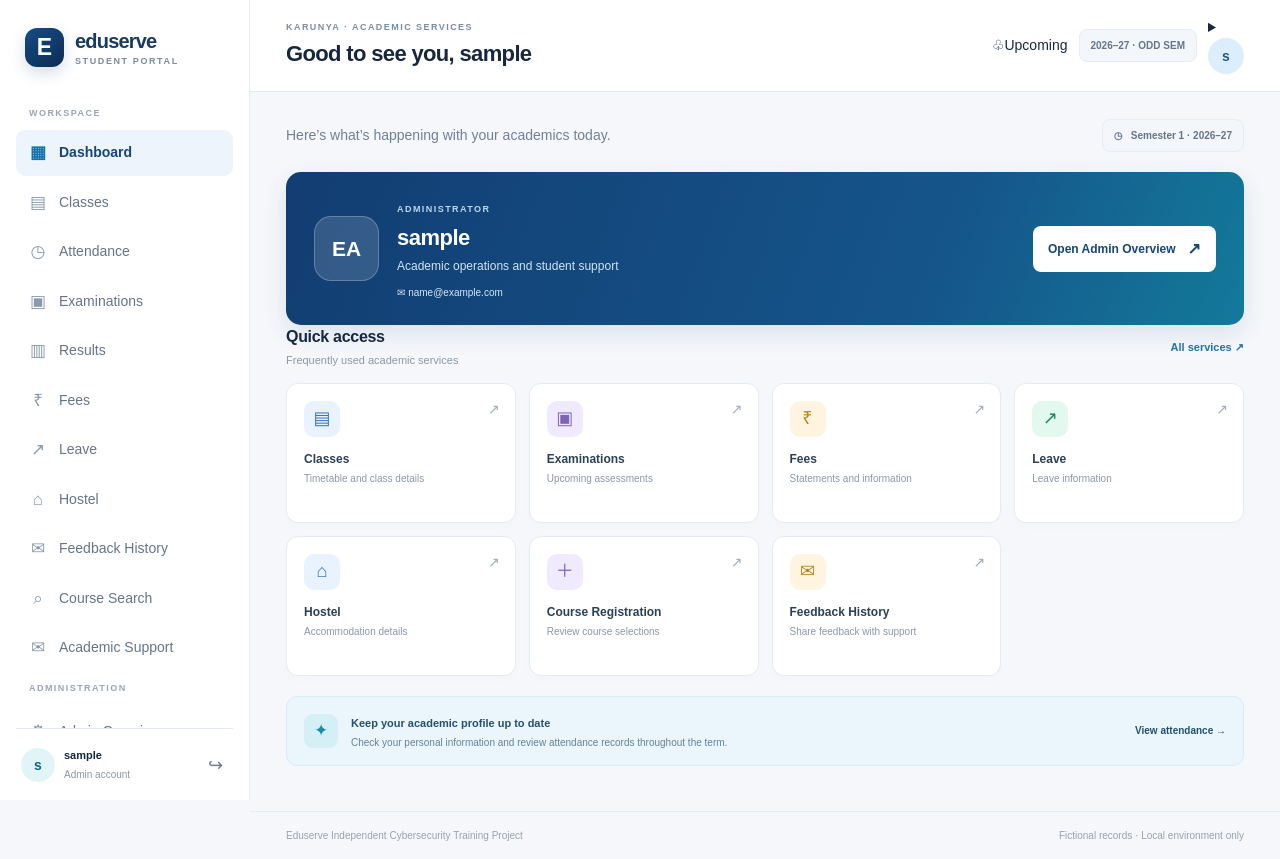
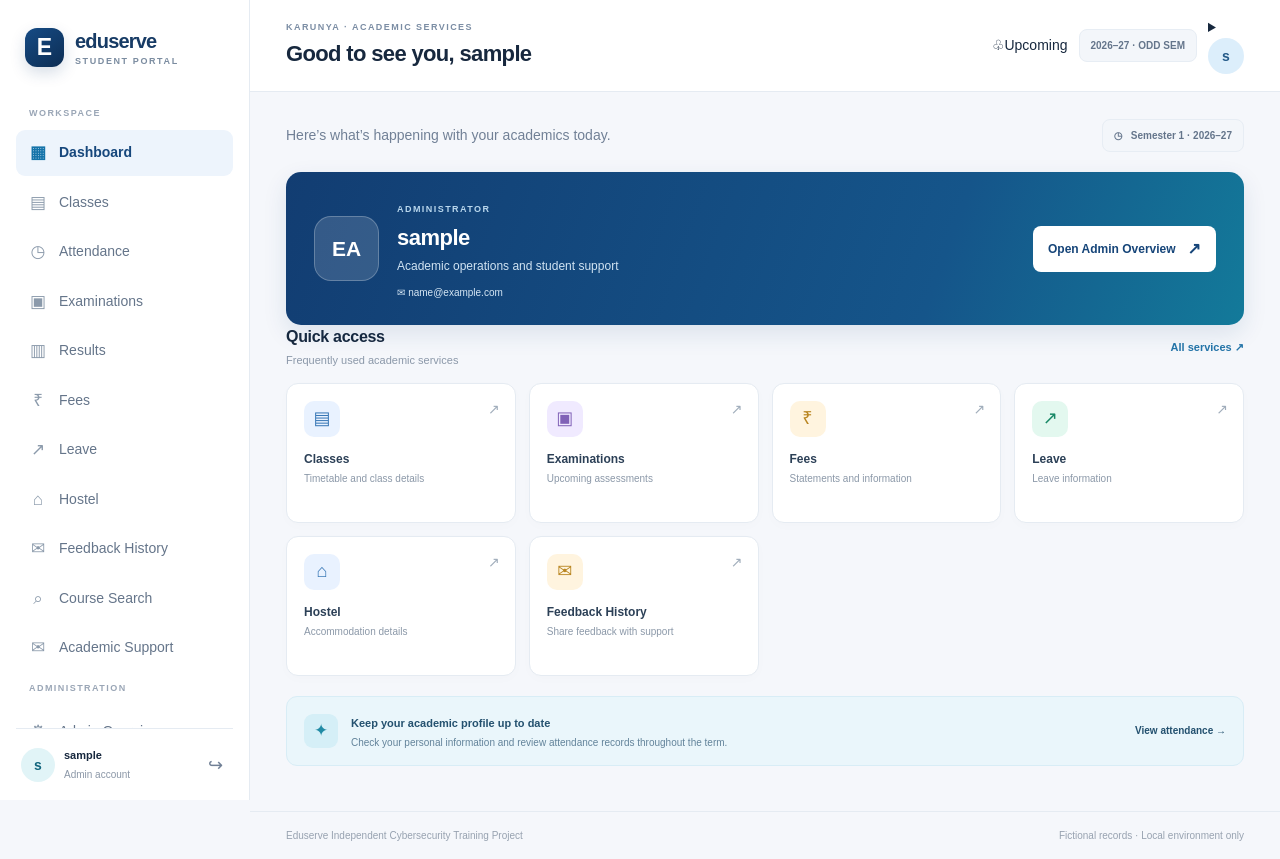
Before and after one commit to Joshua-2033/Eduserve-Lab-Vulnerable-Website, a Flask app: page /dashboard in a window 1280 px wide. Run offline with Flask 3, Linux system fonts and the light colour scheme; the visitor is signed in with stand-in values (Sample User, id 1); data comes from the database, SQL or seed files in the repository; data that the repository does not hold is empty.

Commit message:
Hide student-only registration action from administrators

```diff
--- a/templates/dashboard.html
+++ b/templates/dashboard.html
@@ -22,7 +22,7 @@
 {% if user.role=='student' %}<a class="quick-card" href="{{ url_for('profile') }}"><span class="quick-icon tint-cyan">◉</span><strong>Personal Information</strong><small>Review your profile</small><span class="card-arrow">↗</span></a>{% endif %}
 <a class="quick-card" href="{{ url_for('leave') }}"><span class="quick-icon tint-green">↗</span><strong>Leave</strong><small>Leave information</small><span class="card-arrow">↗</span></a>
 <a class="quick-card" href="{{ url_for('hostel') }}"><span class="quick-icon tint-blue">⌂</span><strong>Hostel</strong><small>Accommodation details</small><span class="card-arrow">↗</span></a>
-<a class="quick-card" href="{{ url_for('course_registration') }}"><span class="quick-icon tint-purple">＋</span><strong>Course Registration</strong><small>Review course selections</small><span class="card-arrow">↗</span></a>
+{% if user.role=='student' %}<a class="quick-card" href="{{ url_for('course_registration') }}"><span class="quick-icon tint-purple">＋</span><strong>Course Registration</strong><small>Review course selections</small><span class="card-arrow">↗</span></a>{% endif %}
 <a class="quick-card" href="{{ url_for('feedback') }}"><span class="quick-icon tint-amber">✉</span><strong>Feedback History</strong><small>Share feedback with support</small><span class="card-arrow">↗</span></a>
 </div>
 <div class="notice-banner"><span>✦</span><div><strong>Keep your academic profile up to date</strong><p>Check your personal information and review attendance records throughout the term.</p></div><a href="{{ url_for('attendance') }}">View attendance →</a></div>
```
